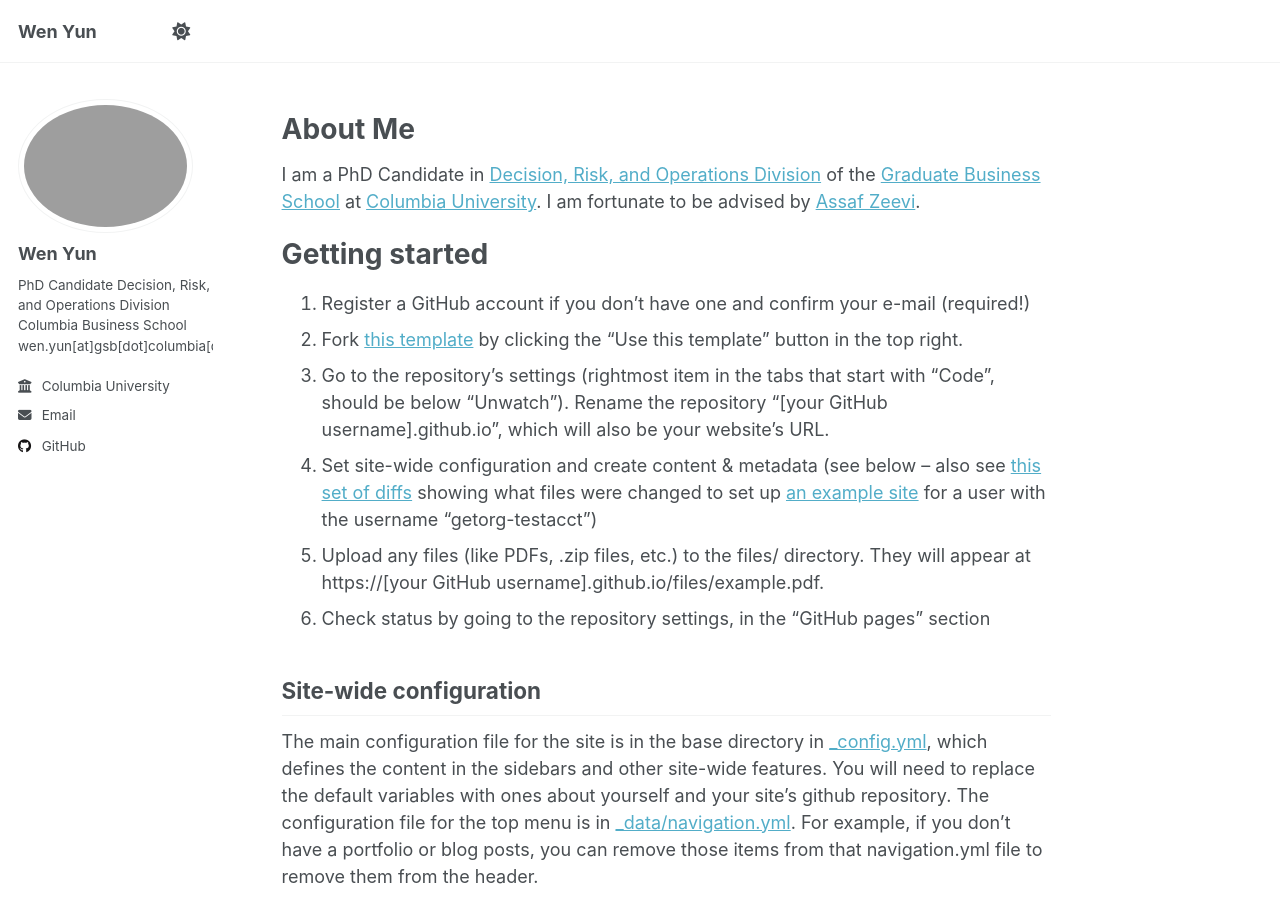
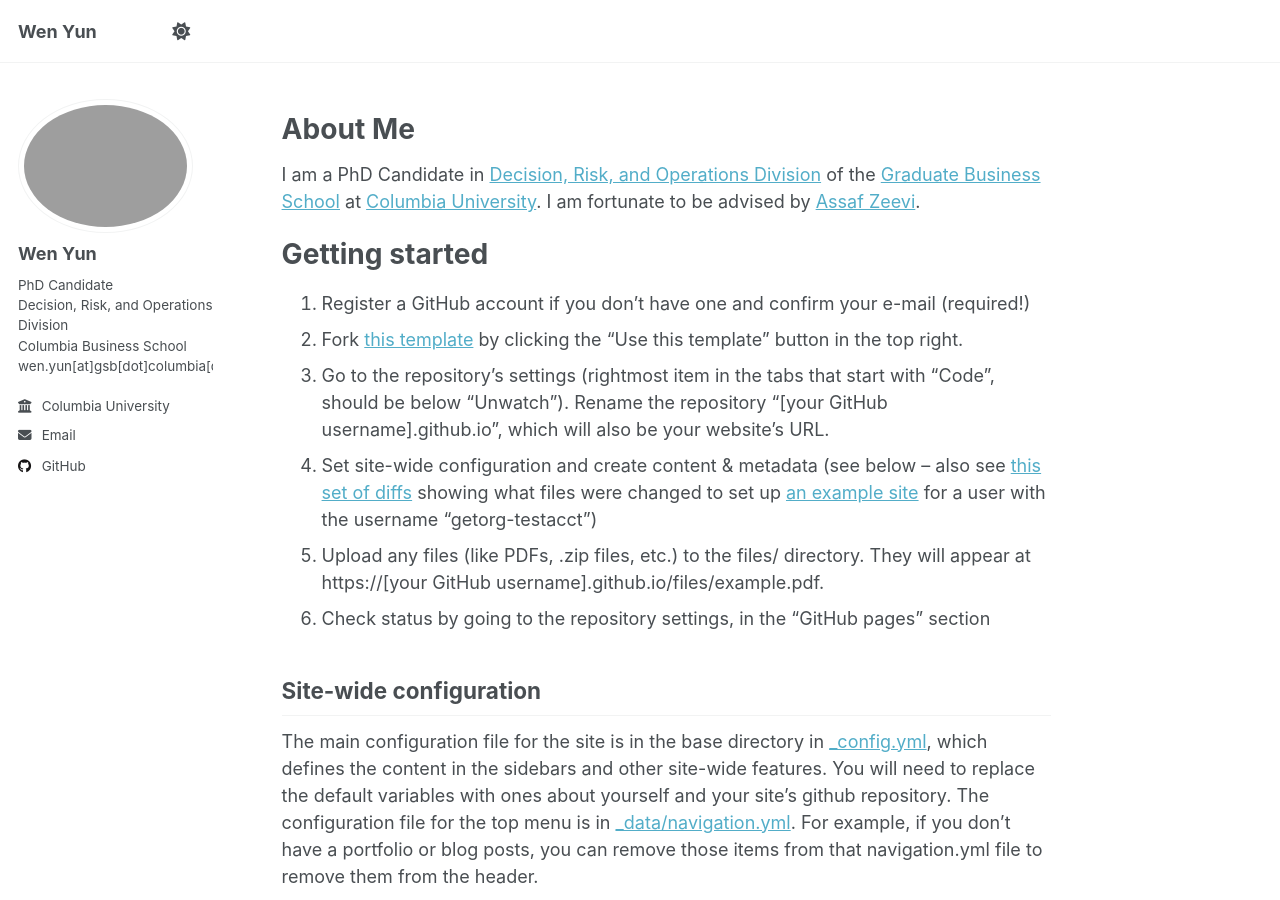
Before and after one commit to wenyun0/wenyun0.github.io, a Jekyll site: the page built from _pages/about.md, in a window 1280 px wide and 900 px high. Built offline with Jekyll 4.4.1, drawn with Linux system fonts in a browser that asks for light colours; a script that is not in the unit is left out.

```diff
--- a/_config.yml
+++ b/_config.yml
@@ -26,11 +26,7 @@ author:
   avatar           : "wy.jpg"
   name             : "Wen Yun"
   pronouns         : # example: "she/her"
-  bio              : |
-    PhD Candidate
-    Decision, Risk, and Operations Division
-    Columbia Business School
-    wen.yun[at]gsb[dot]columbia[dot]edu"
+  bio              : "PhD Candidate<br>Decision, Risk, and Operations Division<br>Columbia Business School<br>wen.yun[at]gsb[dot]columbia[dot]edu"
   #  location         : ""
   employer         : "Columbia University"
   uri              : # URL
```
